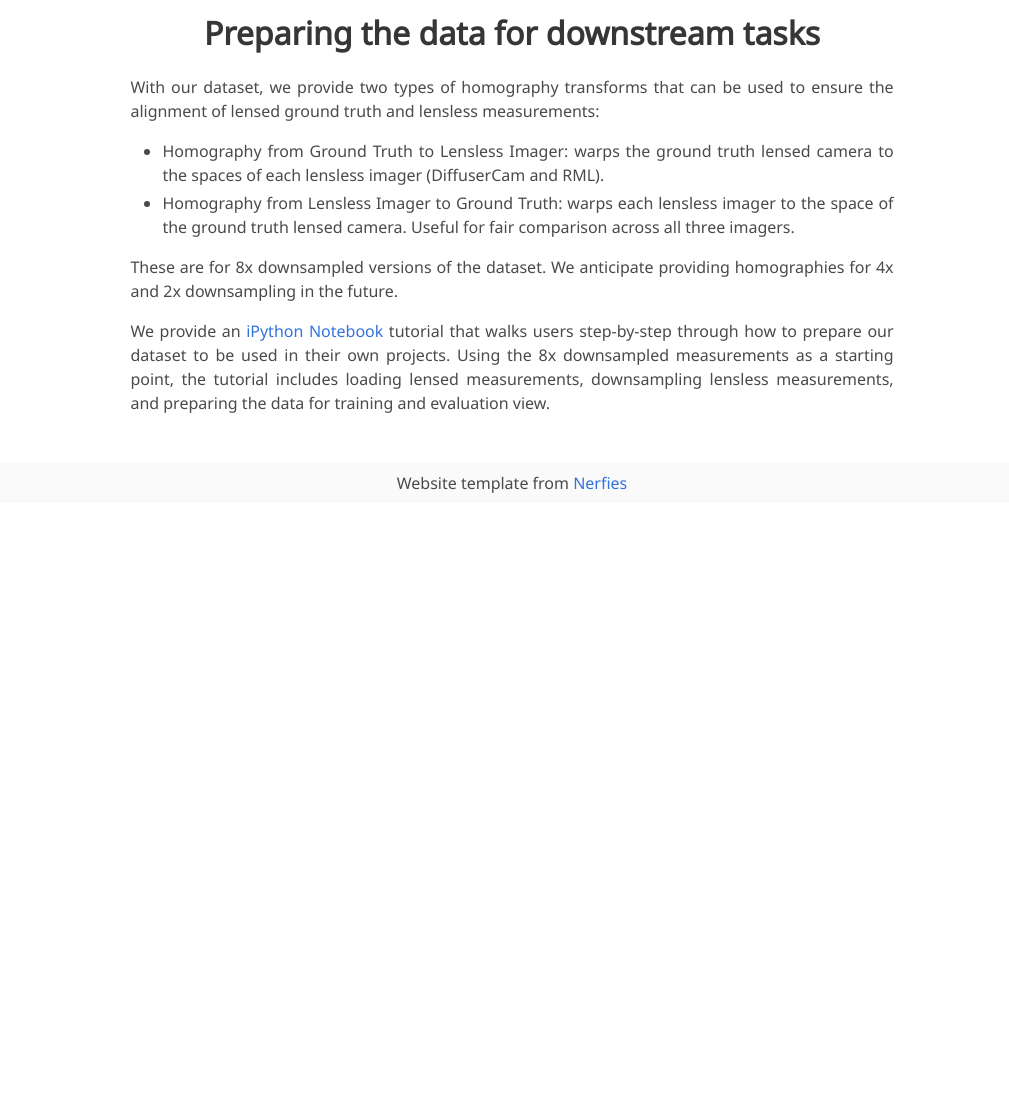
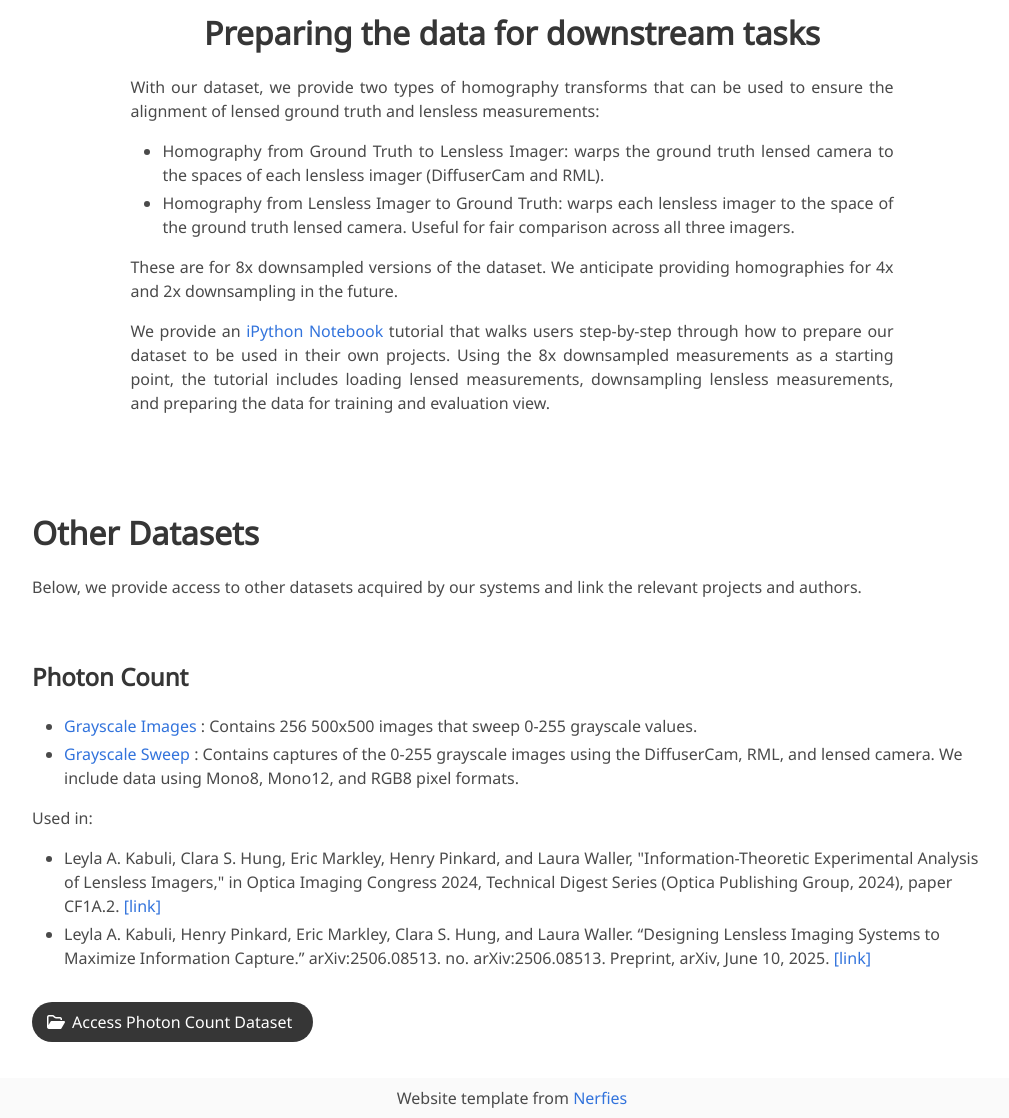
Before and after one commit to Waller-Lab/parallel-lensless-dataset, a plain HTML site: page datasets.html in a window 1280 px wide. Shown: the part 1445-2563 px from the top of the page, without its empty margins (128-1137 px from the left). Before the commit the page ends 1948 px from the top, so only its background shows below. Drawn offline with nearby package versions, Linux system fonts and the light colour scheme; some packages are replaced by stand-ins of ours; some icons are missing; a web font is replaced by a local one.

Commit message:
added photon countdata

```diff
--- a/datasets.html
+++ b/datasets.html
@@ -222,7 +222,61 @@
   </div>
 </section>
 
+<!-- Other Datasets -->
+ <!-- Grayscale 500: 500x500 grayscale images that go from 0-255, YcBcR -->
 
+<!-- Grayscale Sweep catures in RGB, Mono8, Mono12 for all of the Grayscale 500 images -->
+
+<!-- https://drive.google.com/drive/folders/1l09Nv7POYKny0IkEAj3bgJiA-xPP33n_?usp=sharing -->
+
+<section class="section" id="Other Datasets">
+  <div class="container is-max-desktop">
+    <div class="columns is-centered">
+      <div class="container is-max-desktop">
+        <div class="content">
+          <h2 class="title is-3 section-title">Other Datasets</h2>
+          <p>Below, we provide access to other datasets acquired by our systems and link the relevant projects and authors.</p>
+        </div>
+
+        <div class="content">
+          <h3 class="title is-4 section-title">Photon Count</h3>
+          <ul>
+            <li>
+              <a href="https://drive.google.com/file/d/1MhhavOO3NUroXiiwgVcX8wJS_4mJgz9T/view?usp=sharing">
+              Grayscale Images
+              </a>: Contains 256 500x500 images that sweep 0-255 grayscale values.
+            </li>
+
+            <li>
+              <a href="https://drive.google.com/file/d/1xd78nNMvNTSPJOviwL6pJ1wFwOABV7ap/view?usp=sharing">
+              Grayscale Sweep
+              </a>: Contains captures of the 0-255 grayscale images using the DiffuserCam, RML, and lensed camera. We include data using Mono8, Mono12, and RGB8 pixel formats.
+            </li>
+          </ul>
+
+          <p>Used in:</p>
+          <ul>
+            <li>Leyla A. Kabuli, Clara S. Hung, Eric Markley, Henry Pinkard, and Laura Waller, "Information-Theoretic Experimental Analysis of Lensless Imagers," in Optica Imaging Congress 2024, Technical Digest Series (Optica Publishing Group, 2024), paper CF1A.2. <a href="https://opg.optica.org/abstract.cfm?uri=COSI-2024-CF1A.2">[link]</a>
+            </li>
+            <li>Leyla A. Kabuli, Henry Pinkard, Eric Markley, Clara S. Hung, and Laura Waller. “Designing Lensless Imaging Systems to Maximize Information Capture.” arXiv:2506.08513. no. arXiv:2506.08513. Preprint, arXiv, June 10, 2025. <a href="https://arxiv.org/abs/2506.08513">[link]</a>
+            </li>
+          </ul>
+
+          <div class="buttons is-centered"></div>
+            <a href="https://drive.google.com/drive/folders/1l09Nv7POYKny0IkEAj3bgJiA-xPP33n_?usp=sharing"
+               class="external-link button is-normal is-rounded is-dark">
+              <span class="icon">
+                <i class="far fa-folder-open"></i>
+              </span>
+              <span>Access Photon Count Dataset</span>
+            </a>
+          </div>
+
+        </div>
+      </div>
+    </div>
+  </div>
+</section>
 
 
       <!-- <section class="section">
```
